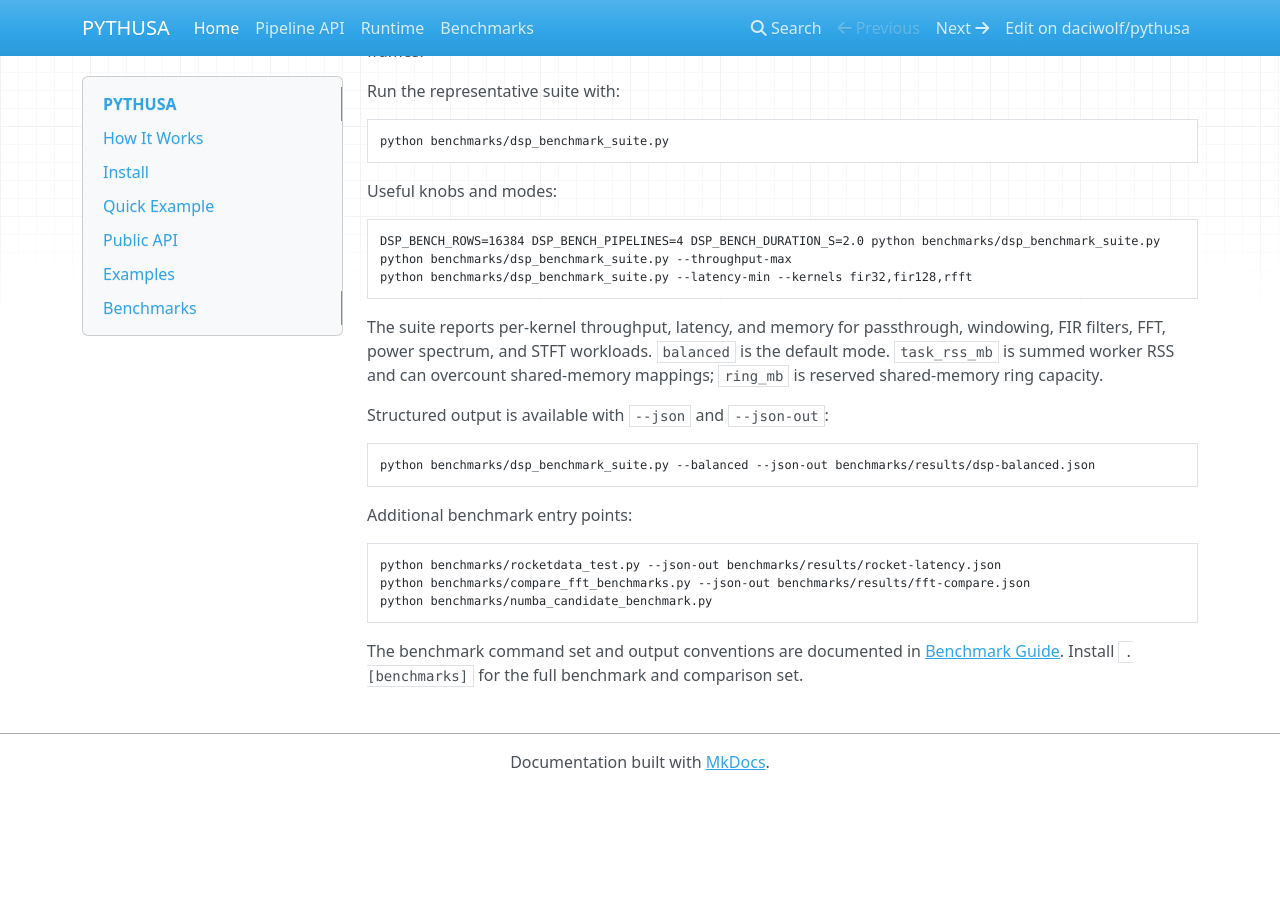
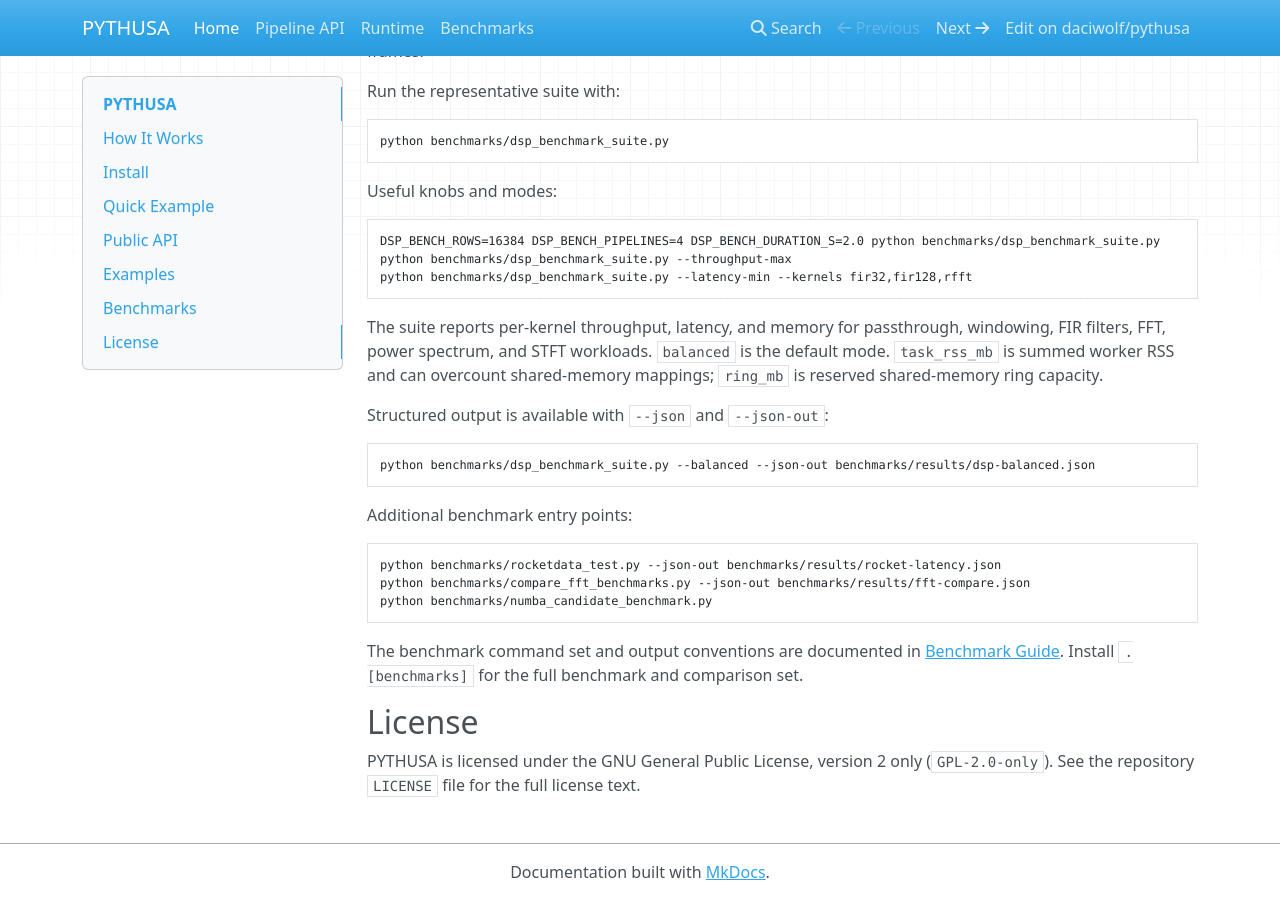
Before and after one commit to daciwolf/pythusa, an MkDocs documentation site: the page built from docs/index.md, in a window 1280 px wide and 900 px high, scrolled down 3436 px. Built offline with MkDocs 1.6.1, drawn with Linux system fonts in a browser that asks for light colours; nearby versions of some CDN libraries; before the commit the page ends 4226 px from its top, so only the background shows below that.

````diff
--- a/docs/index.md
+++ b/docs/index.md
@@ -167,3 +167,8 @@ python benchmarks/numba_candidate_benchmark.py
 ```
 
 The benchmark command set and output conventions are documented in [Benchmark Guide](benchmarks.md). Install `.[benchmarks]` for the full benchmark and comparison set.
+
+## License
+
+PYTHUSA is licensed under the GNU General Public License, version 2 only (`GPL-2.0-only`).
+See the repository `LICENSE` file for the full license text.
````
Also changed, not shown: AGENTS.md (deleted, +0 -24 lines), README.md (+5 -0 lines), 1 other file.
